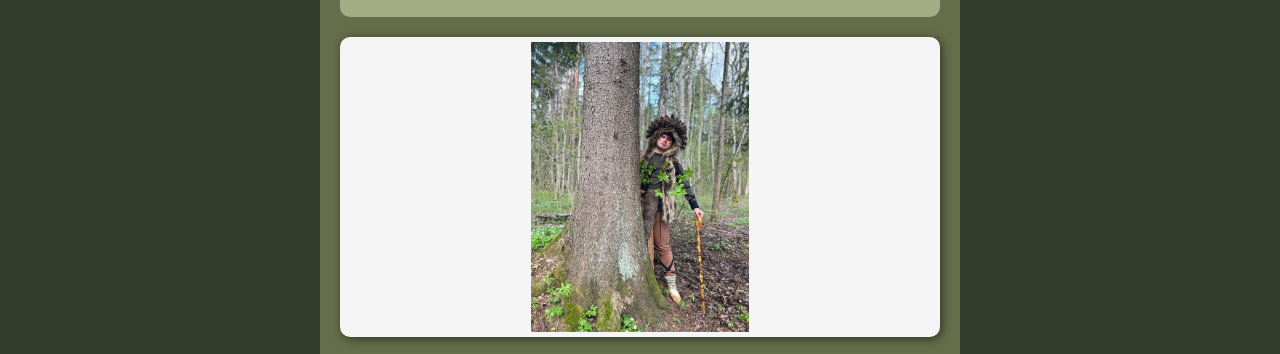
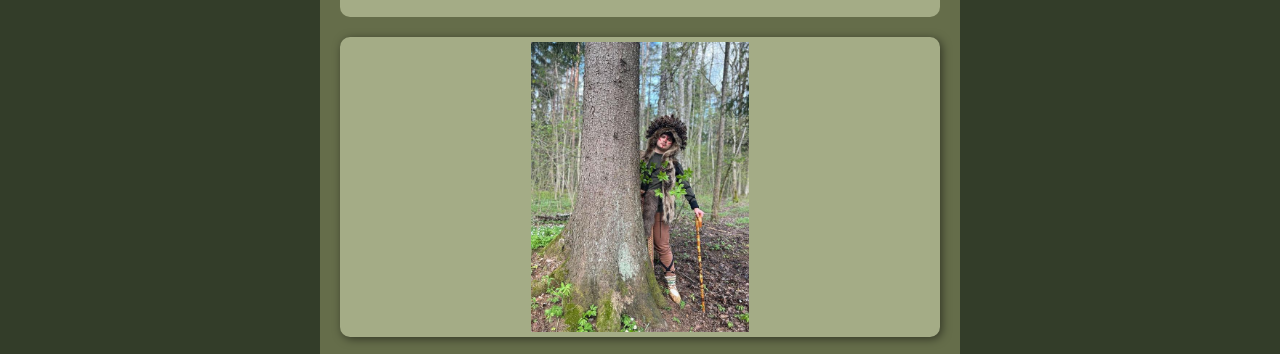
Before and after one commit to SkolotajaMarina/evelina, a plain HTML site: page index.html in a window 1280 px wide. Shown: the part 408-762 px from the top of the page. Drawn offline with Linux system fonts and the light colour scheme.

Commit message:
Update index.html

```diff
--- a/index.html
+++ b/index.html
@@ -95,8 +95,8 @@
   display: flex;
   justify-content: center;
   align-items: center;
-  background-color: #f5f5f5;
-  border: 5px solid whitesmoke;
+  background-color: #A4AC86;
+  border: 5px solid #A4AC86;
   border-radius: 10px;
   box-shadow: 2px 2px 10px rgba(0, 0, 0, 0.5);
 }
```
